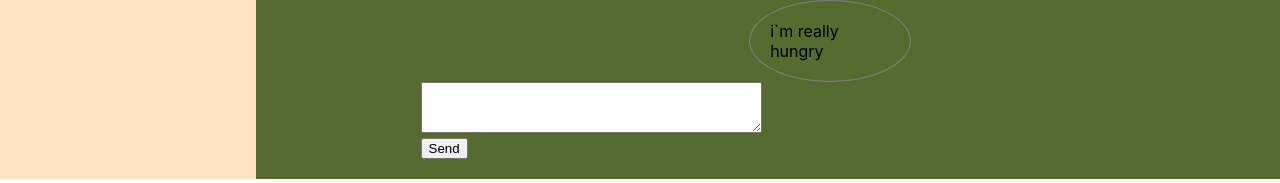
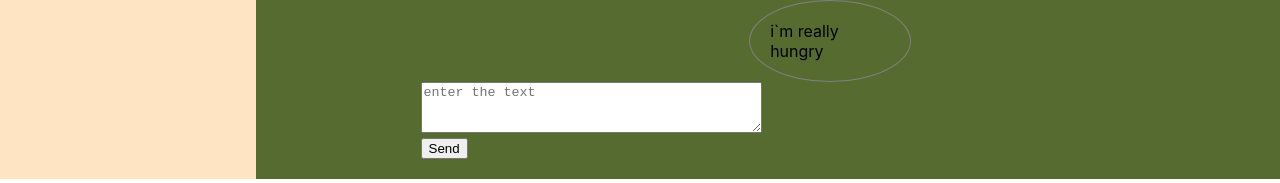
Before and after one commit to Alimovroman/React-social-network, a React (Create React App) app: page /dialogs in a window 1280 px wide. Shown: the part 385-568 px from the top of the page. Built offline with nearby package versions, Linux system fonts and the light colour scheme.

Commit message:
add Store

```diff
--- a/src/App.js
+++ b/src/App.js
@@ -15,8 +15,10 @@ const App = (props) => {
       <Nav state={props.state.sideBar} />
       <div className='app-wrapper-content'>
         <Routes>
-          <Route path='/profile' element={<Profile state={props.state.profilePage} addPost={props.addPost} />} />
-          <Route path='/dialogs' element={<Dialogs state={props.state.messagesPage} />} />
+          <Route path='/profile' element={<Profile
+            profilePage={props.state.profilePage} addPost={props.store.addPost.bind(props.store)} changePostText={props.store.changePostText.bind(props.store)}/>} />
+          <Route path='/dialogs' element={<Dialogs
+            messagesPage={props.state.messagesPage} addMessage={props.store.addMessage.bind(props.store)} changeMessageText={props.store.changeMessageText.bind(props.store)}/>} />
           <Route path='/news' element={<News />} />
           <Route path='/music' element={<Music />} />
           <Route path='/settings' element={<Settings />} />
--- a/src/components/Dialogs/Dialogs.jsx
+++ b/src/components/Dialogs/Dialogs.jsx
@@ -5,14 +5,20 @@ import Messages from './Messages/Messages';
 import React from 'react';
 
 const Dialogs = (props) => {
-  let dialogItem = props.state.dialogsData.map(dialog => <DialogsUser name={dialog.name} id={dialog.id} />);
-  let messageItem = props.state.messagesData.map(message => <Messages message={message.message} />)
+  let dialogItem = props.messagesPage.dialogsData.map(dialog => <DialogsUser name={dialog.name} id={dialog.id} />);
+  let messageItem = props.messagesPage.messagesData.map(message => <Messages message={message.message} />)
 
   let newMassageElement = React.createRef();
+
   const addMessage = () => {
     let text = newMassageElement.current.value;
-    alert(text)
+    props.addMessage(text);
+  };
+
+  let onMessageChange = () => {
+    props.changeMessageText(newMassageElement.current.value)
   }
+
   return (
     <div className={classes.dialogWindow}>
       <div className={classes.dialogsUser}>
@@ -21,7 +27,9 @@ const Dialogs = (props) => {
       <div className={classes.messages}>
         {messageItem}
         <div>
-          <textarea ref={newMassageElement} cols='40' rows='3'></textarea>
+          <textarea
+            ref={newMassageElement} cols='40' rows='3' placeholder='enter the text'
+            onChange={onMessageChange} value={props.messagesPage.newMessageText} />
           <div>
             <button onClick={addMessage}>Send</button>
           </div>
--- a/src/components/Profile/MyPosts/MyPosts.jsx
+++ b/src/components/Profile/MyPosts/MyPosts.jsx
@@ -3,12 +3,12 @@ import Post from './Post/Post';
 import WritePost from './WritePost/WritePost';
 
 const MyPosts = (props) => {
-  let postElement = props.postData.map(post => <Post message={post.message} likeCount={post.likeCount} />)
+  let postElement = props.profilePage.postData.map(post => <Post message={post.message} likeCount={post.likeCount} />)
 
   return (
     <div className={classes.postBlock}>
       <h2>my post</h2>
-      <WritePost addPost={props.addPost}/>
+      <WritePost addPost={props.addPost} newPostText={props.profilePage.newPostText} changePostText={props.changePostText}/>
       <div className={classes.posts}>
         {postElement}
       </div>
--- a/src/components/Profile/MyPosts/WritePost/WritePost.jsx
+++ b/src/components/Profile/MyPosts/WritePost/WritePost.jsx
@@ -2,17 +2,24 @@ import classes from './WritePost.module.css';
 import React from 'react';
 
 const WritePost = (props) => {
+
   let newPostElement = React.createRef();
   let addPost = () => {
     let text = newPostElement.current.value;
-    props.addPost(text)
-    //alert(text)
+    props.addPost(text);
   };
+
+  let onPostChange = () => {
+    let text = newPostElement.current.value;
+    props.changePostText(text);
+  }
 
   return (
     <div className={classes.writePost}>
       <div>
-        <textarea ref={newPostElement} maxLength='250' cols='80' rows='3' placeholder='your news...'></textarea>
+        <textarea
+           ref={newPostElement} maxLength='250' cols='80' rows='3' placeholder='your news...'
+           value={props.newPostText} onChange={onPostChange}/>
       </div>
       <button onClick={addPost}>Send</button>
     </div>
--- a/src/components/Profile/Profile.jsx
+++ b/src/components/Profile/Profile.jsx
@@ -6,7 +6,7 @@ const Profile = (props) => {
   return (
     <main>
         <ProfileInfo />
-        <MyPosts postData={props.state.postData} addPost={props.addPost}/>
+        <MyPosts profilePage={props.profilePage} addPost={props.addPost} changePostText={props.changePostText}/>
       </main>
   )
 };
--- a/src/components/Profile/ProfileInfo/ProfileInfo.jsx
+++ b/src/components/Profile/ProfileInfo/ProfileInfo.jsx
@@ -11,7 +11,7 @@ const ProfileInfo = (props) => {
           <img src='https://sun9-7.userapi.com/impf/c9232/v9232238/364c/CBvTxC4_8VA.jpg?size=130x130&quality=96&sign=75221a12a00bbe5d8d3b94bf4e5ca1fb&c_uniq_tag=_GmlDK_k-KhNVGKhUlfFLLur2XpCwEOrnVh6Mw16sfA&type=album' alt='avatar'></img>
         </div>
         <div>
-          <h2 className={classes.nameUser}>Roman Alimov and Finished 29 lesson</h2>
+          <h2 className={classes.nameUser}>Roman Alimov and Finished 37 lesson</h2>
           <p>Date of birth: 10 may</p>
           <p>Cite: Ryazan</p>
           <p>Education: higher</p>
--- a/src/index.js
+++ b/src/index.js
@@ -1,19 +1,24 @@
+import reportWebVitals from './reportWebVitals';
 import React from 'react';
 import ReactDOM from 'react-dom';
 import { BrowserRouter } from 'react-router-dom';
 import './index.css';
 import App from './App';
-import reportWebVitals from './reportWebVitals';
-import state, { addPost } from './state/state';
+import store from './state/state';
 
+let rerenderEntireTree = () => {
   ReactDOM.render(
     <React.StrictMode>
       <BrowserRouter>
-      <App state={state} addPost={addPost} />
+        <App state={store.setState()} store={store}/>
       </BrowserRouter>
     </React.StrictMode>,
     document.getElementById('root')
   );
+}
+
+rerenderEntireTree();
+store.subscribe(rerenderEntireTree);
 
 // If you want to start measuring performance in your app, pass a function
 // to log results (for example: reportWebVitals(console.log))
--- a/src/state/state.js
+++ b/src/state/state.js
@@ -1,11 +1,13 @@
-let state = {
+let store = {
+  _state: {
     profilePage: {
       postData: [
         { id: 1, message: 'Hi, how are you?', likeCount: '7' },
         { id: 2, message: 'Go to play in poker?', likeCount: '14' },
         { id: 3, message: 'Do you wont eat?', likeCount: '19' },
         { id: 4, message: 'yo yo yo', likeCount: '32' }
-    ]
+      ],
+      newPostText: ''
     },
     messagesPage: {
       messagesData: [
@@ -22,6 +24,7 @@ let state = {
         {id: 5,  name: 'Terenazavr'},
         {id: 6,  name: 'SuperMan'}
       ],
+      newMessageText: ''
     },
     sideBar: {
       friends: [
@@ -30,13 +33,47 @@ let state = {
         {id:3, name: 'Kolya'}
       ]
     }
-};
+},
 
-export let addPost = (postMessage) => {
+  setState() {
+    return this._state;
+  },
+
+  addPost(postMessage) {
     let newPost = {
       id: 5, message: postMessage, likeCount: 0
     };
-  state.profilePage.postData.push(newPost)
+    this._state.profilePage.postData.push(newPost);
+    this.rerenderEntireTree();
+    this._state.profilePage.newPostText = '';
+  },
+
+  changePostText(text)  {
+    this._state.profilePage.newPostText = text;
+    this.rerenderEntireTree()
+  },
+
+  addMessage(textMessage) {
+    let newMessage = {
+      id: 7, message: textMessage
     }
+    this._state.messagesPage.messagesData.push(newMessage);
+    this.rerenderEntireTree();
+    this._state.messagesPage.newMessageText = '';
+  },
 
-export default state;
+  changeMessageText(text) {
+    this._state.messagesPage.newMessageText = text;
+    this.rerenderEntireTree()
+  },
+
+  rerenderEntireTree() {
+    console.log('yo yo yo')
+  },
+
+  subscribe(observer) {
+    this.rerenderEntireTree = observer;
+  }
+};
+
+export default store;
```
Lines whose indentation alone changed are shown as unchanged.
